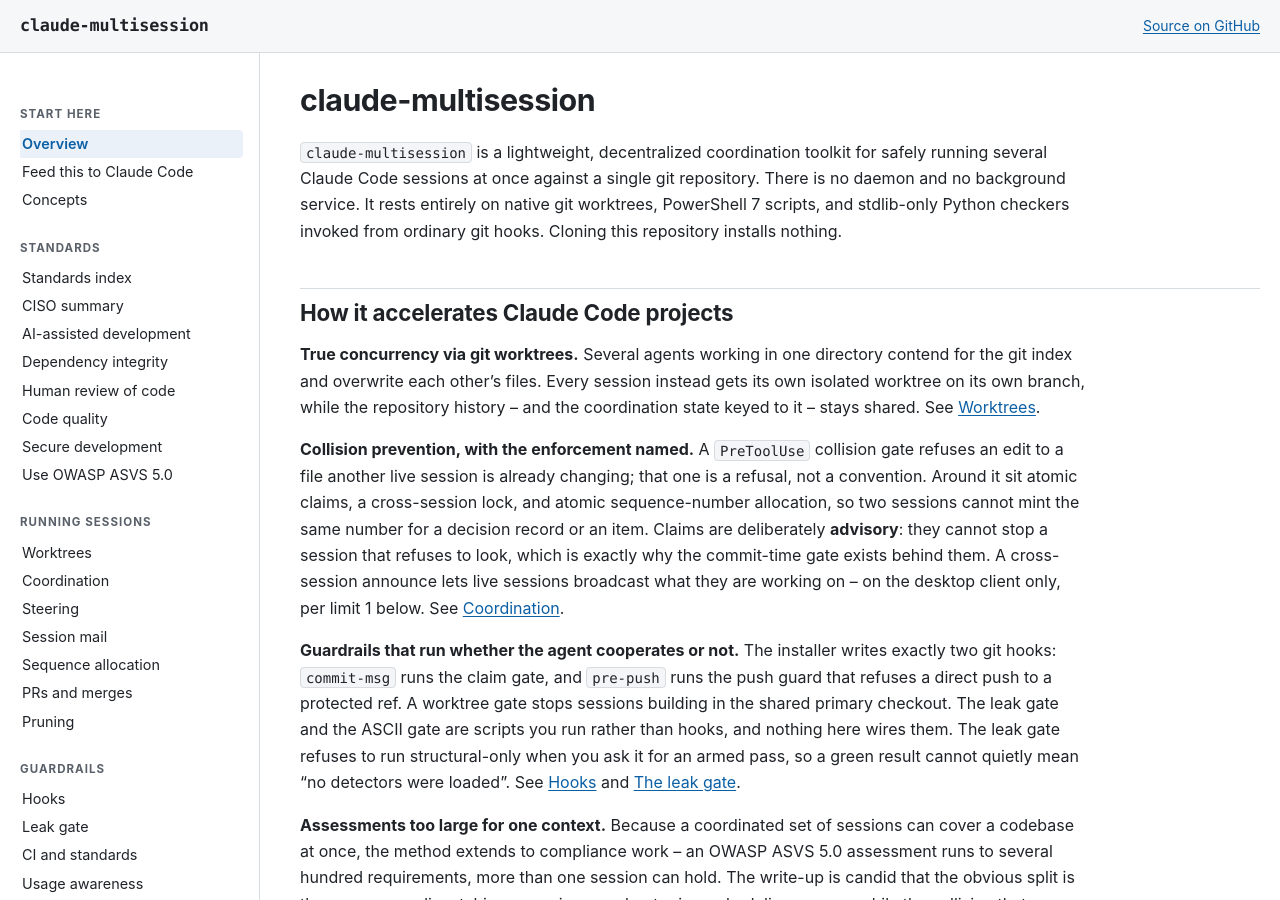
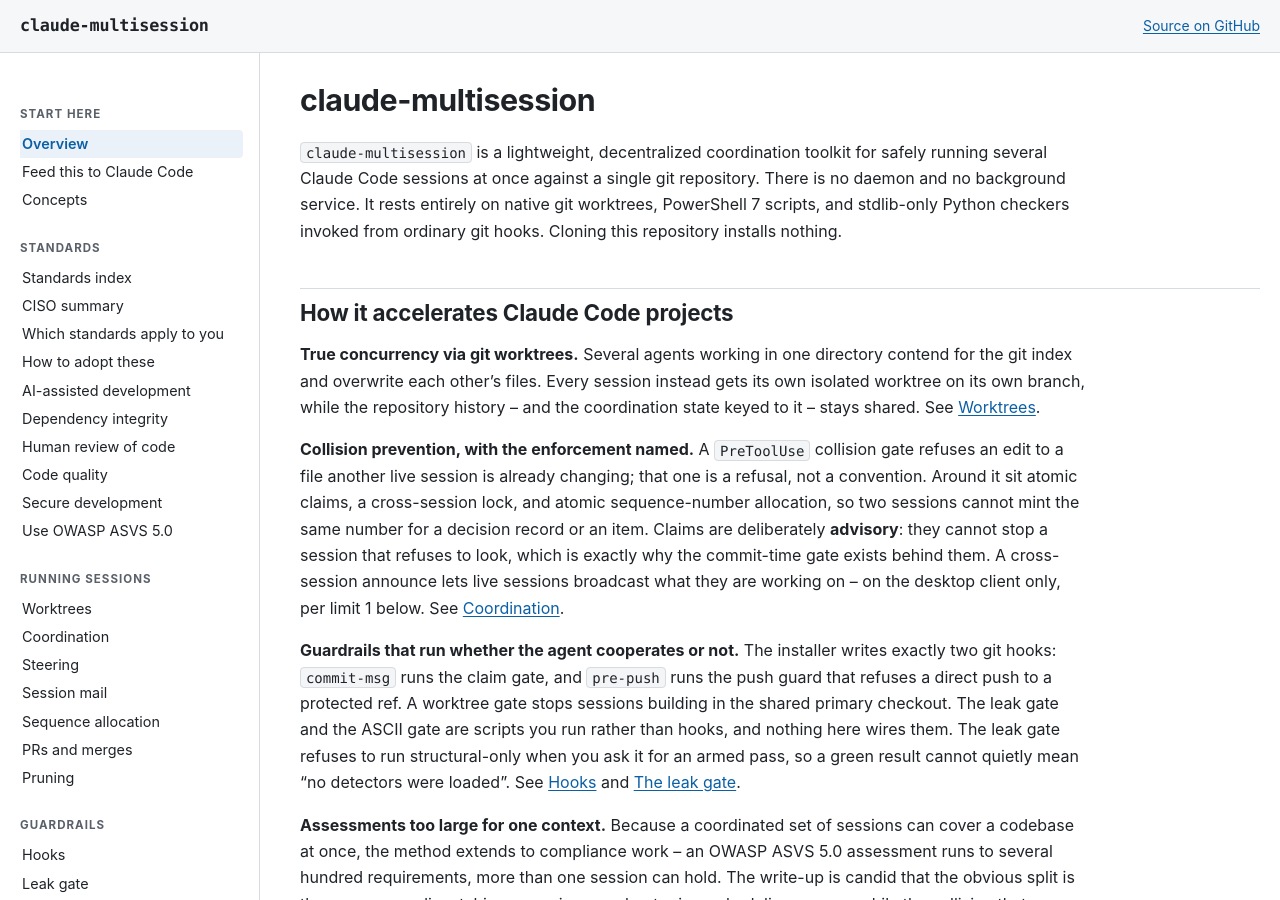
Before and after one commit to wshallwshall/claude-multisession, a Jekyll site: the page built from docs/index.md, in a window 1280 px wide and 900 px high. Built offline with Jekyll 4.4.1, drawn with Linux system fonts in a browser that asks for light colours.

Commit message:
docs: put the two new standards pages in the nav
Both landed in the standards index table and in neither nav group, so they
were reachable only by someone already reading the index. The nav is on every
page; the index is on one.

Sits them after the CISO summary and before the standards themselves,
matching the index's own order -- all three answer a question you have before
adopting anything rather than being standards to adopt.

```diff
--- a/docs/_data/nav.yml
+++ b/docs/_data/nav.yml
@@ -44,6 +44,12 @@
     - label: CISO summary
       title: The CISO summary
       path: /standards/CISO-SUMMARY.html
+    - label: Which standards apply to you
+      title: "Which security standards actually apply to you?"
+      path: /standards/STANDARDS-LANDSCAPE.html
+    - label: How to adopt these
+      title: "How to adopt these"
+      path: /standards/ADOPTING-THESE.html
     - label: AI-assisted development
       title: "AI-assisted development: keeping the result trustworthy"
       path: /standards/AI-ASSISTED-DEVELOPMENT.html
```
